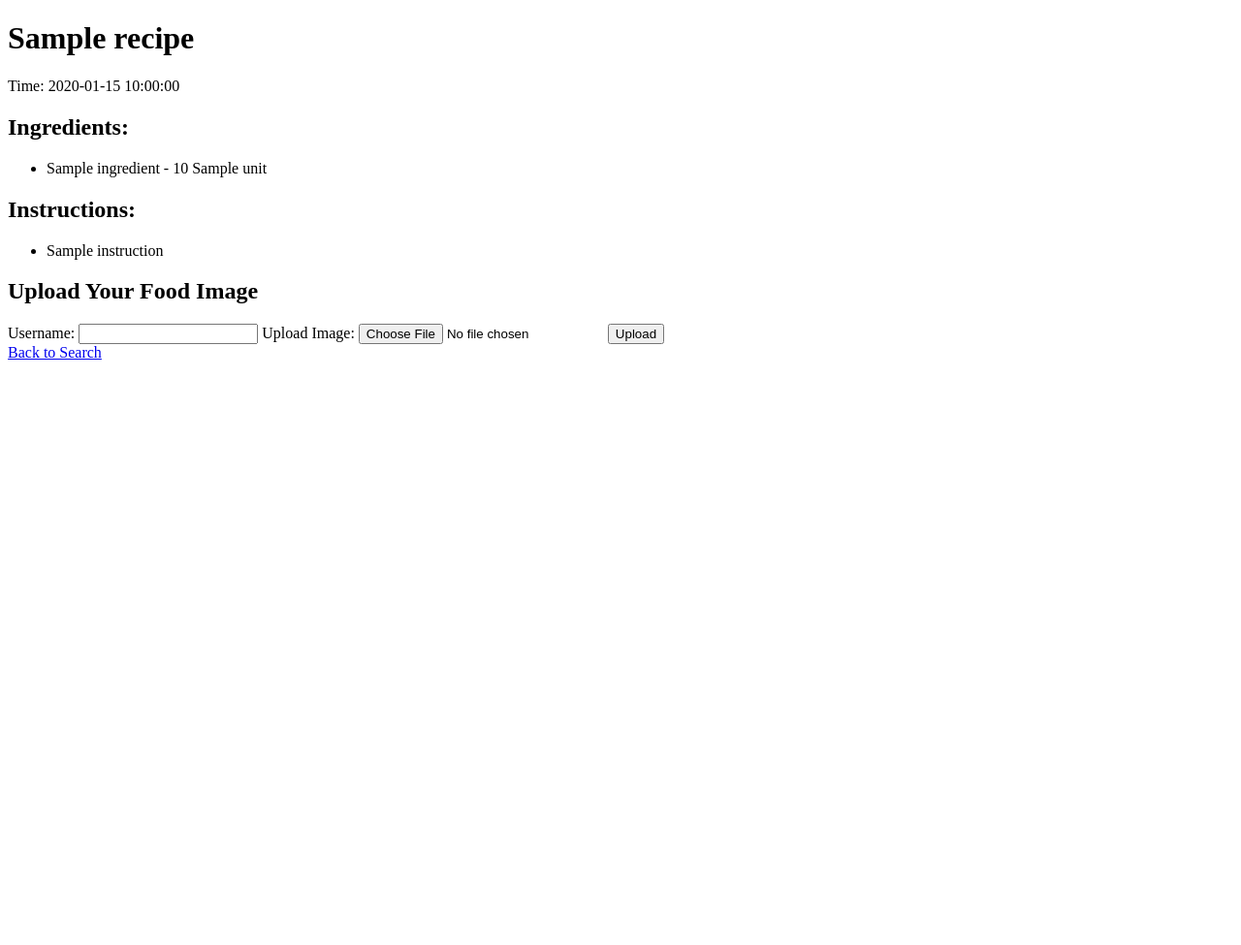
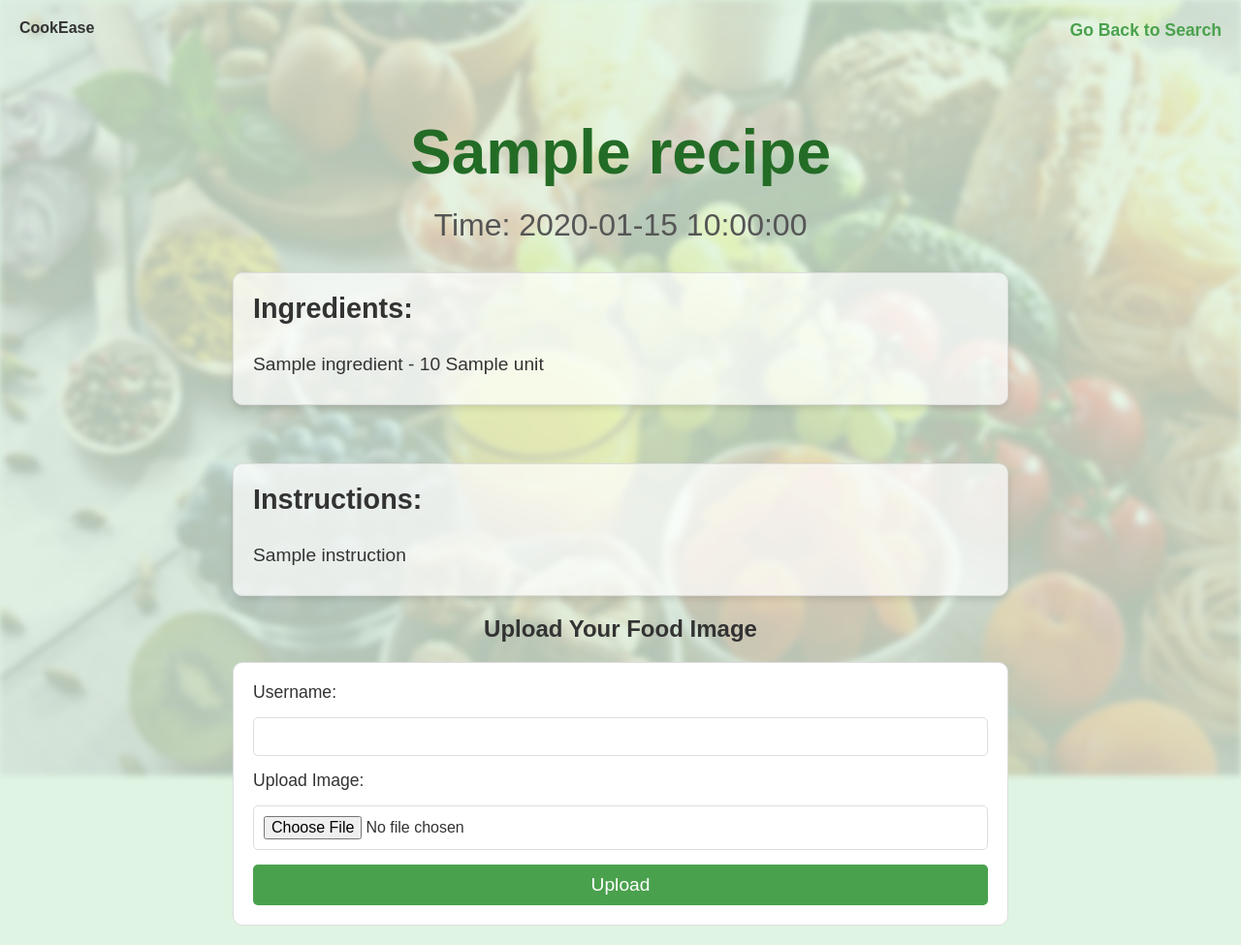
Before and after one commit to REDY-a/Madhacks2024, a Flask app: template templates/recipe_details.html in a window 1280 px wide. Shown: the whole page at 97% size. Before the commit the page ends 371 px from the top, so only its background shows below. Run offline with Flask 3, Linux system fonts and the light colour scheme; the template is opened without the code that fills it: most values are stand-ins (such as "Sample title", 1, 10 or a date in 2020).

Commit message:
Emily css

```diff
--- /dev/null
+++ b/static/RecipeStyle.css
@@ -0,0 +1,195 @@
+/* Reset some default browser styles */
+* {
+    box-sizing: border-box;
+    margin: 0;
+    padding: 0;
+}
+
+body {
+    font-family: 'Arial', sans-serif;
+    background-color: #f4f4f9;
+    color: #333;
+    padding: 20px;
+    display: flex;
+    flex-direction: column;
+    align-items: center;
+    position: relative;
+}
+
+/* Logo style for top-left corner */
+.logo-container {
+    position: absolute;
+    top: 20px;
+    left: 20px;
+    z-index: 10; /* Ensure it's above other content */
+    font-weight: bold; /* Make the logo bold */
+}
+
+.logo {
+    width: 200px; /* Adjust the size of the logo */
+    height: auto;
+}
+
+/* Title and Time */
+h1 {
+    font-size: 4rem;
+    color: #236c26;
+    margin-bottom: 20px;
+    margin-top: 100px; /* Margin added to separate from top */
+}
+
+p {
+    font-size: 2rem;
+    color: #555;
+    margin-bottom: 30px;
+    /* Added margin to separate from title */
+}
+
+/* Main container for Ingredients and Instructions */
+.container {
+    display: flex;
+    flex-direction: column; /* Stack the containers vertically */
+    gap: 40px;
+    justify-content: center;
+    width: 100%;
+    max-width: 800px;
+}
+
+/* Ingredients and Instructions containers */
+.ingredients-container, .instructions-container {
+    background-color: rgba(255, 255, 255, 0.7); /* Half transparency */
+    padding: 20px;
+    border-radius: 10px;
+    border: 1px solid #ddd;
+    width: 100%;
+    margin-bottom: 20px;
+    box-shadow: 0px 4px 6px rgba(0, 0, 0, 0.1);
+}
+
+/* Title size for ingredients and instructions */
+.ingredients-container h2, .instructions-container h2 {
+    font-size: 1.8rem;
+    color: #333;
+    margin-bottom: 30px;
+}
+
+ul {
+    list-style: none;
+    padding: 0;
+    font-size: 1.2rem;
+}
+
+ul li {
+    margin-bottom: 10px;
+}
+
+ul li:nth-child(even) {
+    background-color: #f9f9f9;
+    padding: 5px;
+    border-radius: 5px;
+}
+
+form {
+    background-color: #fff;
+    padding: 20px;
+    border-radius: 10px;
+    border: 1px solid #ddd;
+    width: 100%; /* Match the width of the ingredients container */
+    max-width: 800px; /* Ensure it doesn't get too wide */
+    margin-top: 20px;
+    display: flex;
+    flex-direction: column;
+    gap: 15px;
+}
+
+/* Form elements to match the styling of ingredients container */
+form label {
+    font-size: 1.1rem;
+    color: #333;
+}
+
+form input[type="text"], form input[type="file"] {
+    padding: 10px;
+    font-size: 1rem;
+    border: 1px solid #ddd;
+    border-radius: 5px;
+    background-color: #fff;
+}
+
+form input[type="submit"] {
+    padding: 10px;
+    font-size: 1.2rem;
+    background-color: #4aa14d;
+    color: #fff;
+    border: none;
+    border-radius: 5px;
+    cursor: pointer;
+    transition: background-color 0.3s ease;
+}
+
+form input[type="submit"]:hover {
+    background-color: #388e3c;
+}
+
+a {
+    font-size: 1.1rem;
+    color: #4aa14d;
+    text-decoration: none;
+    margin-top: 30px;
+}
+
+a:hover {
+    color: #388e3c;
+}
+
+/* Position the "Back to Search" link at the top right */
+.go-back-container {
+    position: absolute;
+    top: 20px;
+    right: 20px;
+    font-weight: bold;
+    font-size: 1.2rem;
+    color: #4aa14d;
+    text-decoration: none;
+}
+
+.go-back-container:hover {
+    color: #388e3c;
+}
+
+/* Pseudo-element for the image overlay with green tint */
+body::after {
+    content: "";
+    position: absolute;
+    top: 0;
+    left: 0;
+    width: 100%;
+    height: 100%;
+    background: url('images/foodtype.jpg') no-repeat center center/cover;
+    background-attachment: fixed; /* Fixed background */
+    opacity: 0.2;
+    filter: blur(3px);
+    z-index: -1;
+}
+
+/* Green overlay with some transparency */
+body::before {
+    content: "";
+    position: absolute;
+    top: 0;
+    left: 0;
+    width: 100%;
+    height: 100%;
+    background-color: rgba(173, 245, 173, 0.3);
+    z-index: -1;
+}
+
+/* Style for the recipe image */
+img {
+    width: 100%; /* Make the image take up the full width of its container */
+    max-width: 800px; /* Ensure the image doesn't exceed the container width */
+    height: auto;
+    border-radius: 10px;
+    margin-top: 20px;
+    margin-bottom: 20px; /* Add margin to separate the image from the content */
+}
--- a/templates/recipe_details.html
+++ b/templates/recipe_details.html
@@ -4,25 +4,40 @@
     <meta charset="UTF-8">
     <meta name="viewport" content="width=device-width, initial-scale=1.0">
     <title>{{ recipe['Recipe Name'] }}</title>
+    <link rel="stylesheet" href="{{ url_for('static', filename='RecipeStyle.css') }}">
 </head>
 <body>
+    <div class="go-back-container">
+        <a href="{{ url_for('index') }}">Go Back to Search</a>
+    </div>
+
     <h1>{{ recipe['Recipe Name'] }}</h1>
     <p>Time: {{ recipe['Time'] }}</p>
+
+    <div class="container">
+        <div class="ingredients-container">
             <h2>Ingredients:</h2>
             <ul>
                 {% for ingredient in recipe['Ingredients'] %}
                     <li>{{ ingredient['Ingredient'] }} - {{ ingredient['Quantity'] }} {{ ingredient['Unit'] }}</li>
                 {% endfor %}
             </ul>
+        </div>
+
+        <div class="instructions-container">
             <h2>Instructions:</h2>
             <ul>
                 {% for instruction in recipe['Instructions'] %}
                     <li>{{ instruction }}</li>
                 {% endfor %}
             </ul>
+        </div>
+    </div>
+
     {% if recipe['Image'] %}
         <img src="{{ url_for('static', filename=recipe['Image'][7:]) }}" alt="{{ recipe['Recipe Name'] }} image">
     {% endif %}
+
     <h2>Upload Your Food Image</h2>
     <form action="{{ url_for('upload_image') }}" method="post" enctype="multipart/form-data">
         <input type="hidden" name="recipe_name" value="{{ recipe['Recipe Name'] }}">
@@ -32,6 +47,9 @@
         <input type="file" id="image" name="image" accept="image/*" required>
         <input type="submit" value="Upload">
     </form>
-    <a href="{{ url_for('index') }}">Back to Search</a>
+
+    <div class="logo-container">
+        CookEase
+    </div>
 </body>
 </html>
--- a/user_data.json
+++ b/user_data.json
@@ -1,7 +1,7 @@
 {
     "JohnDoe": {
-        "level": 2,
-        "experience": 20
+        "level": 5,
+        "experience": 10
     },
     "JaneSmith": {
         "level": 1,
```
Also changed, not shown: static/index_styles.css (+61 -11 lines), templates/index.html (+22 -10 lines). Lines whose indentation alone changed are shown as unchanged.
